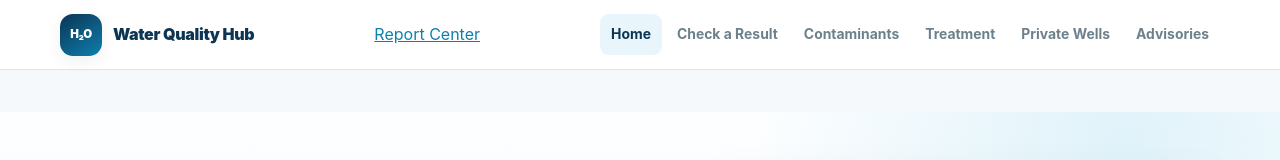
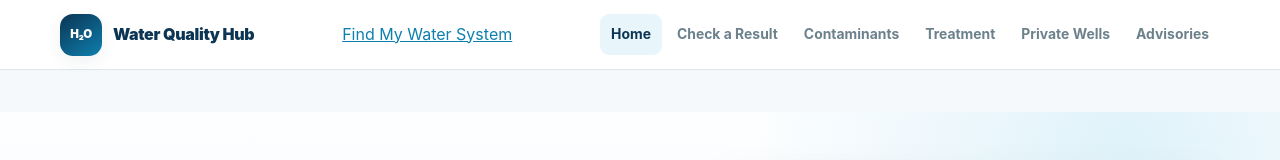
Before and after one commit to umabodapudi/water-quality-hub, a plain HTML site: page index.html in a window 1280 px wide. Shown: the top 160 px of the page. Drawn offline with Linux system fonts and the light colour scheme.

Commit message:
Update Report Center link to Find My Water System

```diff
--- a/index.html
+++ b/index.html
@@ -45,7 +45,10 @@
                 <span>Water Quality Hub</span>
             </a>
 
-            <a href="report-center.html">Report Center</a>
+
+            <a href="report-center.html">
+    Find My Water System
+</a>
 
             <button
                 id="menu-button"
```
